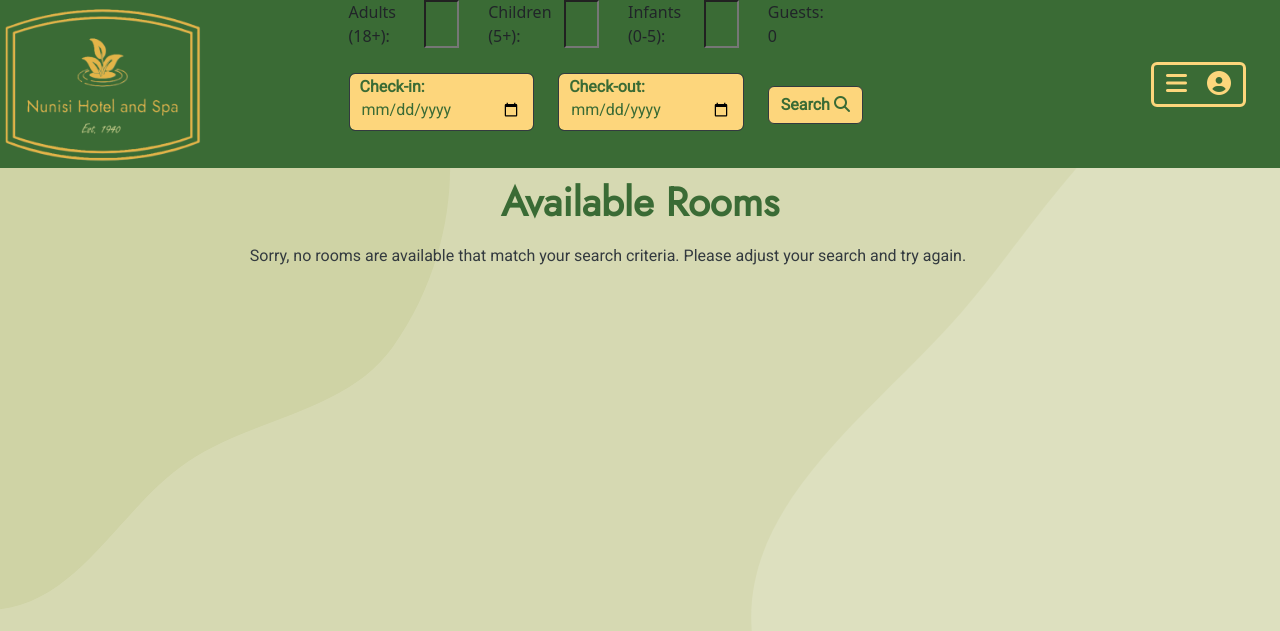
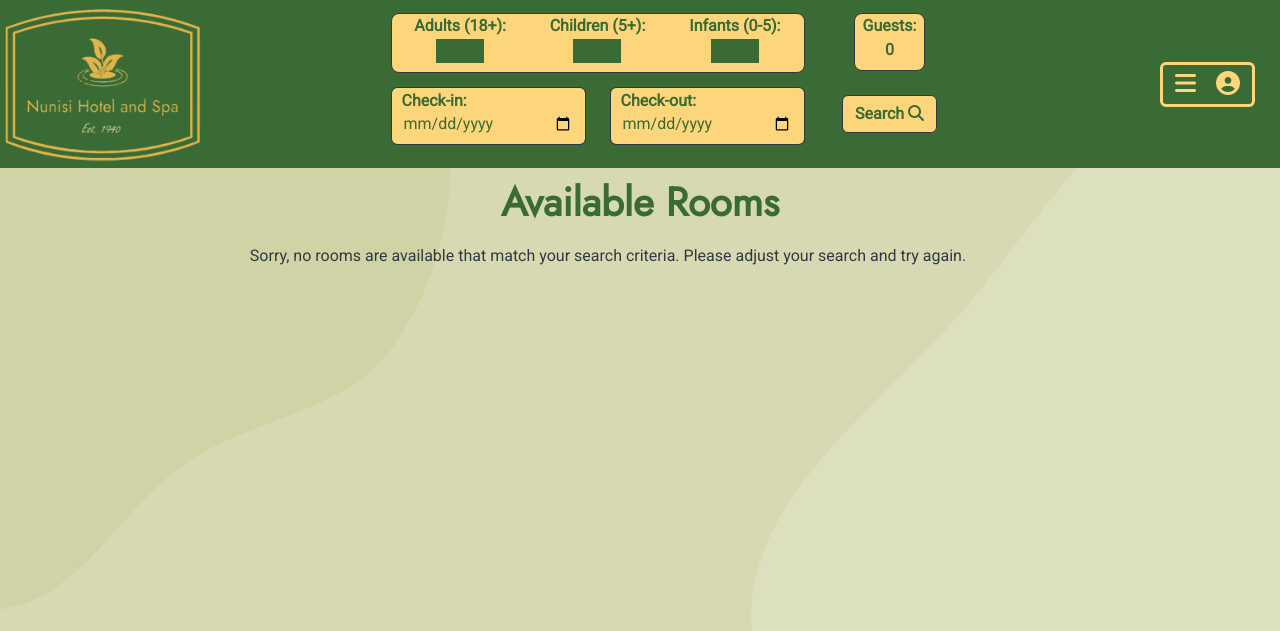
Before and after one commit to amfairley/nunisi, a Django app: page /rooms/ in a window 1280 px wide. Shown: the top 631 px of the page. Run offline with Django 5.2, Linux system fonts and the light colour scheme; parts of the project's set-up code (start-up, migrations or seed data) failed here and were passed over; some libraries are stand-ins or nearby versions.

Commit message:
style: update the availability form. Issue: #4

```diff
--- a/static/css/base.css
+++ b/static/css/base.css
@@ -143,21 +143,76 @@ main {
 
 /* Booking form */
 .booking-form-div {
-    max-width: 535px;
+    width: 560px;
+    display: flex;
+    align-items: center;
+    justify-content: center;
+    height: 100%;
 }
 
-.search-form-title {
-    font-size: 1.2rem;
+.booking-form-div form {
+    width:100%;
+}
+
+.guest-selection-row-container {
+    padding:0;
+}
+
+.guest-selection-row {
     margin-top: 15px;
-    margin-bottom: 0;
-    margin-left: 75px;
-    font-weight: 600;
-    text-align: left;
+    height: 60px;
+    border: 1px solid #333A3F;
+    border-radius: 8px;
+    background-color: #FDD67C;
+    margin: 0 12px;
+    padding: 0;
+    font-family: Roboto, Arial, Helvetica, sans-serif;
 }
+
+.guest-selection {
+    text-align: center;
+}
+.guests-choices label{
+    font-weight: bolder;
+    color:#3A6B35;
+}
+
+.guests-choices input {
+    width: 50px;
+    background-color: #3A6B35;
+    color: #FDD67C;
+    border: 1px solid #FDD67C;
+    text-align: center;
+}
+
+.guest-counter-container {
+    display: flex;
+    align-items: center;
+    justify-content: center;
+    height: 100%;
+}
+.guest-counter {
+    background: #FDD67C;
+    border: 1px solid #333A3F;
+    border-radius: 8px;
+    width:fit-content;
+    text-align: center;
+    height: 58.4px;
+    padding-left: 0.5rem;
+    padding-right: 0.5rem;
+    font-family: Roboto, Arial, Helvetica, sans-serif;
+    font-weight: bolder;
+    color:#3A6B35;
+}
+
+.guest-counter p {
+    margin: 0;
+}
+
 
 .check-in-div,
 .check-out-div {
-    top: -15px;
+    top: -10px;
 }
 
 .check-in-div label,
@@ -184,31 +239,21 @@ main {
     cursor: pointer;
 }
 
-.guests-div {
-    top: -15px;
-    position: relative;
-}
-
-.guests-choices label{
-    text-align: left;
-}
-
-.guests-choices {
-    display: flex;
-    justify-content: space-between;
-    margin-bottom: 5px !important;
-}
-
-.guests-choices input {
-    width: 35px;
-    margin-right: 5px;
-    background-color: #3A6B35;
-    color: #FDD67C;
+.check-in-div input:focus,
+.check-out-div input:focus {
+    box-shadow: 0 0 0 .25rem rgba(253, 214, 142, .75);
+    border: 1px solid #333A3F;
 }
 
 .booking-form-submit-div {
     display: flex;
     align-items: center;
+    justify-content: center;
+}
+
+.form-submit-button:hover {
+    box-shadow: 0 0 0 .25rem rgba(253, 214, 142, .75);
+    border: 1px solid #333A3F;
 }
 
 /* Account menu */
@@ -216,6 +261,7 @@ main {
     display: flex;
     align-items: center;
     height: 168px;
+    width: 120px;
 }
 
 #account-dropdown-div {
```
